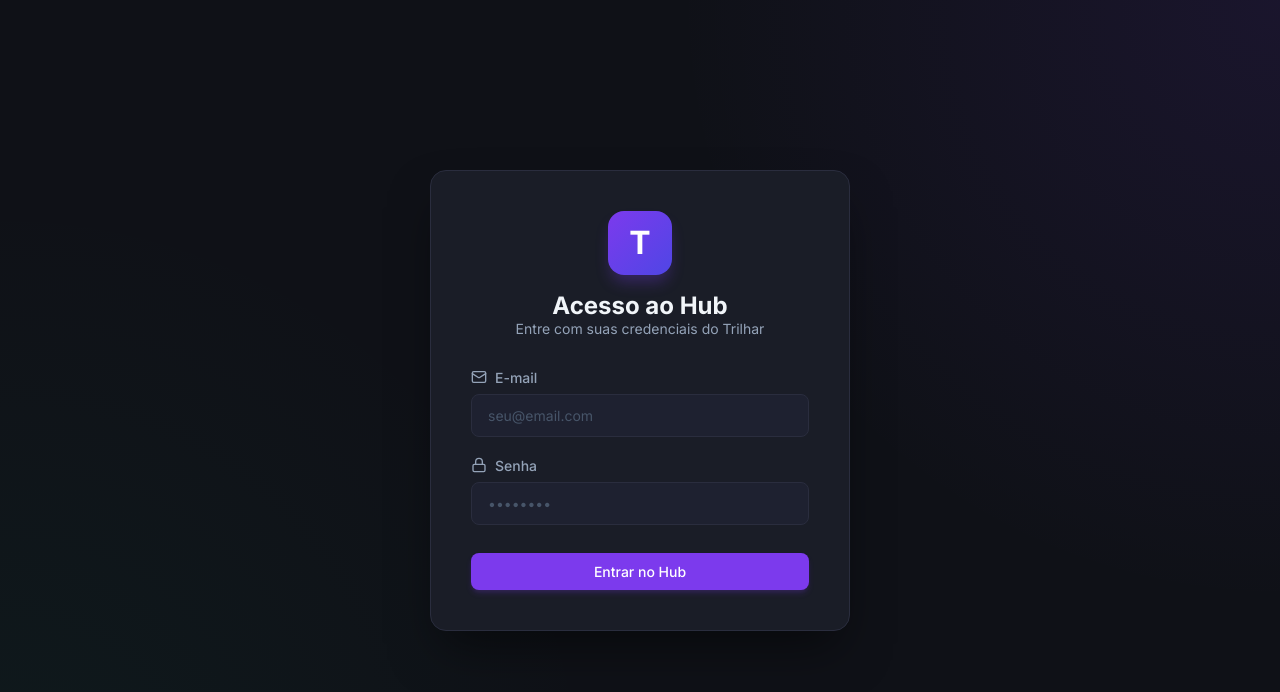
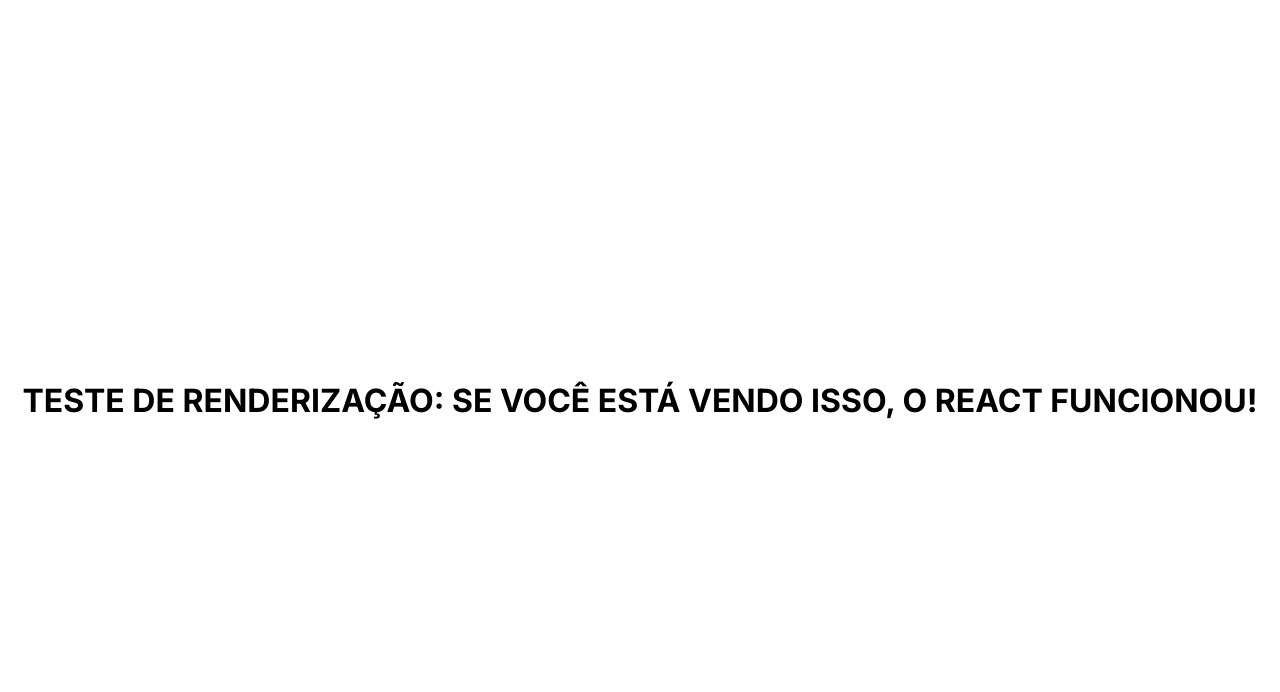
Before and after one commit to trilhargestao-oss/trilhar-marketing-hub, a React (Vite) app: page / in a window 1280 px wide. Shown: the top 692 px of the page. Built offline with nearby package versions, Linux system fonts and the light colour scheme.

Commit message:
Debug: extreme simplification of App.tsx and downgrade supabase to stable

```diff
--- a/index.html
+++ b/index.html
@@ -7,9 +7,20 @@
     <title>software-de-marketing-trilhar</title>
     <script>
       console.log('HTML Script: Iniciado');
+      window.onerror = function(msg, url, lineNo, columnNo, error) {
+        var message = [
+          'Message: ' + msg,
+          'URL: ' + url,
+          'Line: ' + lineNo,
+          'Column: ' + columnNo,
+          'Error object: ' + JSON.stringify(error)
+        ].join(' - ');
+        console.error('ERRO GLOBAL:', message);
+        alert('ERRO NO NAVEGADOR: ' + msg); // Alert apenas para debug visual imediato
+        return false;
+      };
       document.addEventListener('DOMContentLoaded', () => {
         console.log('HTML Script: DOM Pronto');
-        // document.body.style.background = 'darkgreen';
       });
     </script>
   </head>
--- a/package.json
+++ b/package.json
@@ -10,7 +10,7 @@
     "preview": "vite preview"
   },
   "dependencies": {
-    "@supabase/supabase-js": "^2.100.1",
+    "@supabase/supabase-js": "^2.101.0",
     "date-fns": "^4.1.0",
     "lucide-react": "^1.7.0",
     "react": "^19.2.4",
--- a/src/App.tsx
+++ b/src/App.tsx
@@ -43,80 +43,23 @@
 }
 
 function App() {
-  const [session, setSession] = useState<Session | null>(null);
-  const [loading, setLoading] = useState(true);
-
-  useEffect(() => {
-    console.log("App: Iniciando verificação de sessão...");
-
-    supabase.auth.getSession().then(({ data: { session }, error }) => {
-      if (error) {
-        console.error("App: Erro ao buscar sessão:", error);
-      }
-      console.log("App: Sessão recuperada:", session ? "Logado" : "Deslogado");
-      setSession(session);
-      setLoading(false);
-    }).catch(err => {
-      console.error("App: Erro fatal ao buscar sessão:", err);
-      setLoading(false);
-    });
-
-    const {
-      data: { subscription },
-    } = supabase.auth.onAuthStateChange((_event, session) => {
-      console.log("App: Estado de autenticação alterado:", _event, session ? "Com Sessão" : "Sem Sessão");
-      setSession(session);
-    });
-
-    return () => subscription.unsubscribe();
-  }, []);
-
-  if (loading) {
   return (
     <div style={{
       height: '100vh',
       display: 'flex',
-        flexDirection: 'column',
       alignItems: 'center',
       justifyContent: 'center',
-        background: '#1a1d27',
-        color: '#ffffff',
-        fontFamily: 'sans-serif'
+      background: 'white',
+      color: 'black',
+      fontSize: '32px',
+      fontWeight: 'bold',
+      position: 'fixed',
+      inset: 0,
+      zIndex: 9999
     }}>
-        <div style={{ fontSize: '24px', fontWeight: 'bold', marginBottom: '10px' }}>Trilhar Marketing Hub</div>
-        <div style={{ color: '#94a3b8' }}>Iniciando ambiente seguro...</div>
-        <div style={{ marginTop: '20px', fontSize: '12px', color: '#4b5563' }}>Se esta tela persistir, verifique a conexão com o banco de dados.</div>
+      TESTE DE RENDERIZAÇÃO: SE VOCÊ ESTÁ VENDO ISSO, O REACT FUNCIONOU!
     </div>
   );
 }
 
-  if (!session) {
-    return (
-      <ErrorBoundary>
-        <Login />
-      </ErrorBoundary>
-    );
-  }
-
-  return (
-    <ErrorBoundary>
-      <BrowserRouter>
-        <Routes>
-          <Route path="/" element={<Layout />}>
-            <Route index element={<Dashboard />} />
-            <Route path="calendar" element={<Calendar />} />
-            <Route path="content" element={<Content />} />
-            <Route path="copies" element={<Copies />} />
-            <Route path="hashtags" element={<Hashtags />} />
-            <Route path="metrics" element={<Metrics />} />
-            <Route path="goals" element={<Goals />} />
-            <Route path="references" element={<References />} />
-            <Route path="identity" element={<Identity />} />
-          </Route>
-        </Routes>
-      </BrowserRouter>
-    </ErrorBoundary>
-  );
-}
-
 export default App;
```
Also changed, not shown: 1 other file (tests, documents, lock files or other folders). Lines whose indentation alone changed are shown as unchanged.
